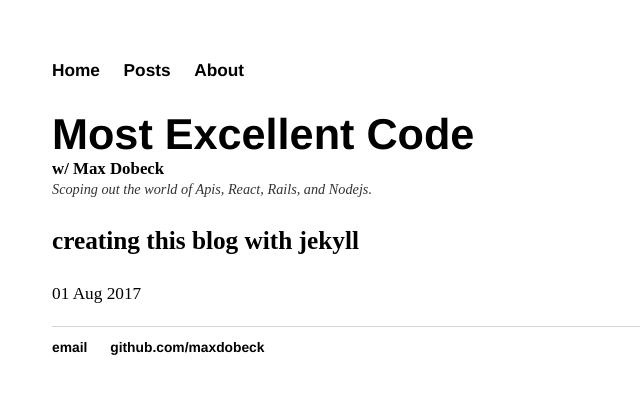
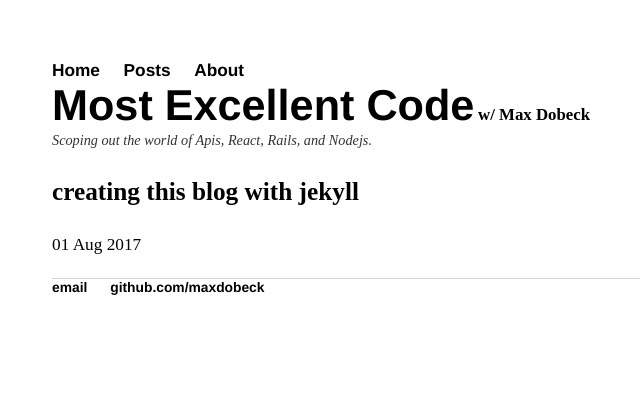
Before and after one commit to maxdobeck/maxdobeck.github.io, a Jekyll site: the page built from index.html, in a window 1280 px wide. Shown: the top 394 px of the page, without its empty margins (140-780 px from the left). Built offline with Jekyll 4.4.1, drawn with Linux system fonts in a browser that asks for light colours; the list of posts is cut into pages by our own code.

Commit message:
Did a cool inline display.

```diff
--- a/css/main.css
+++ b/css/main.css
@@ -5,6 +5,7 @@ body {
 }
 nav ul, footer ul {
     padding: 0px;
+    margin: 0px;
 }
 nav ul a, footer ul a {
     font-family:'Helvetica', 'Arial', 'Sans-Serif';
@@ -45,6 +46,11 @@ h1 {
     font-size: 3em;
     font-family:'Helvetica', 'Arial', 'Sans-Serif';
     margin-bottom: 0em;
+    margin-top: 0em;
+}
+.blogTitle, .author {
+    clear: both;
+    display: inline;
 }
 .author {
   margin: 0em;
--- a/index.html
+++ b/index.html
@@ -3,7 +3,7 @@ layout: default
 title: Maximum Code
 ---
 <div class="intro">
-	<h1>Most Excellent Code</h1>
+	<h1 class="blogTitle">Most Excellent Code</h1>
         <h3 class="author">w/ Max Dobeck</h3>
         <p class="subtitle">Scoping out the world of Apis, React, Rails, and Nodejs.</p>
 </div>
```
